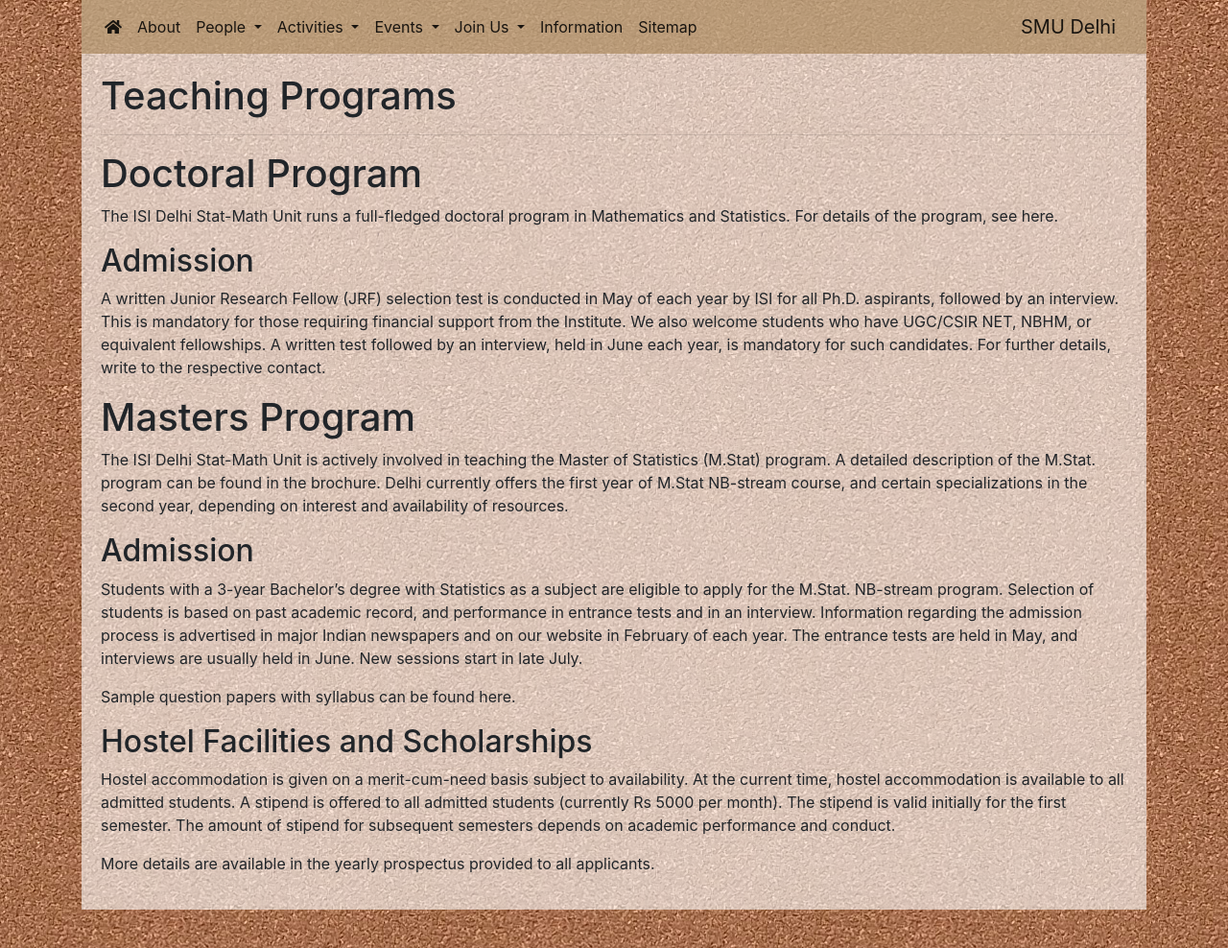
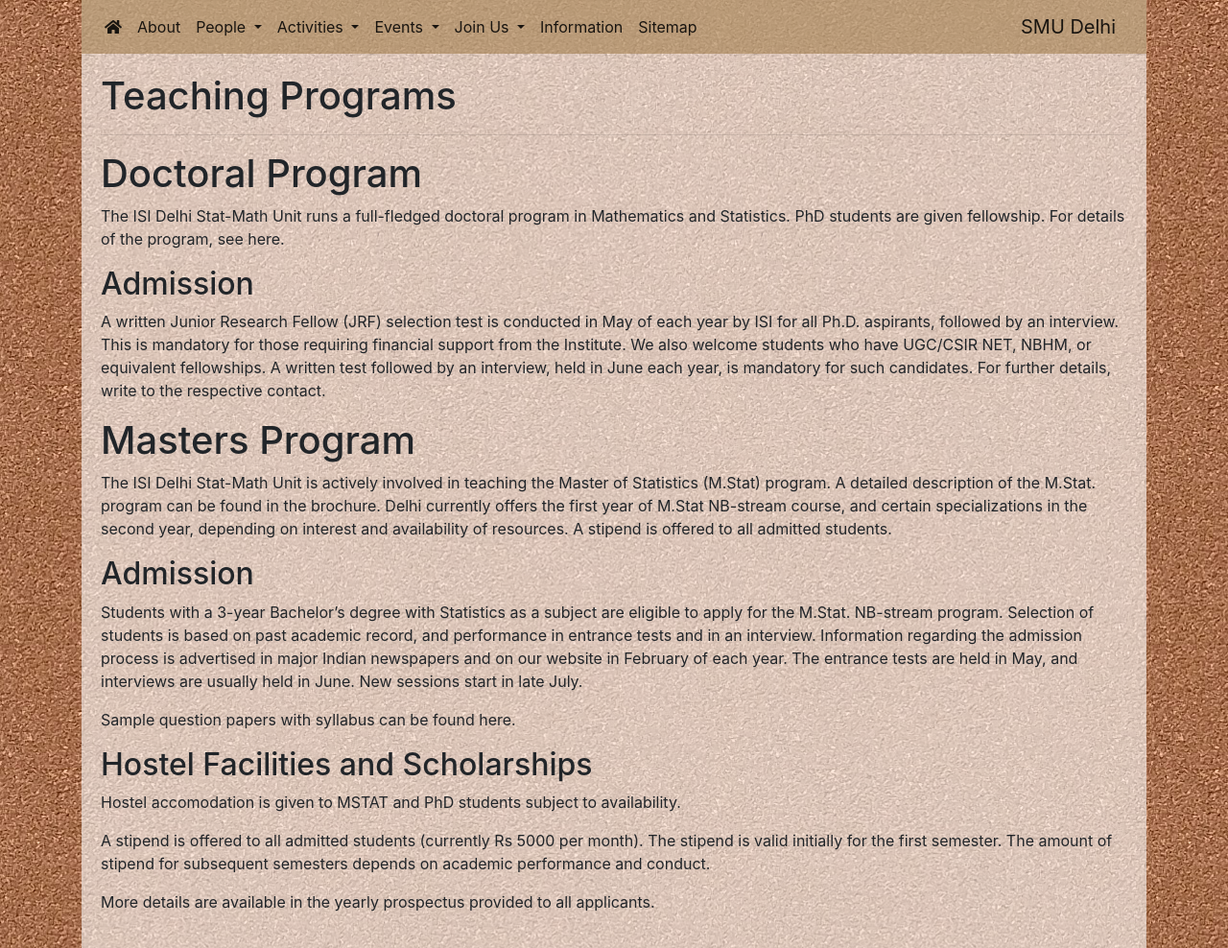
Before and after one commit to isid-smu/isid-smu.github.io, a Jekyll site: the page built from teaching.md, in a window 1280 px wide. Shown: the whole page at 96% size. Built offline with Jekyll 4.4.1, drawn with Linux system fonts in a browser that asks for light colours; nearby versions of some CDN libraries.

Commit message:
Update teaching.md

```diff
--- a/teaching.md
+++ b/teaching.md
@@ -8,7 +8,7 @@
 # Doctoral Program
 
 The ISI Delhi Stat-Math Unit runs a full-fledged doctoral program in
-Mathematics and Statistics. For details of the program, see here.
+Mathematics and Statistics. PhD students are given fellowship. For details of the program, see here.
 
 ## Admission
 
@@ -28,6 +28,7 @@
 the first year of M.Stat NB-stream course, and certain specializations
 in the second year, depending on interest and availability of
 resources.
+A stipend is offered to all admitted students.
 
 ## Admission
 
@@ -43,12 +44,11 @@
 
 ## Hostel Facilities and Scholarships
 
-Hostel accommodation is given on a merit-cum-need basis subject to
-availability. At the current time, hostel accommodation is available
-to all admitted students. A stipend is offered to all admitted
-students (currently Rs 5000 per month). The stipend is valid initially
-for the first semester. The amount of stipend for subsequent semesters
-depends on academic performance and conduct.
+Hostel accomodation is given to MSTAT and PhD students subject to availability.
+
+A stipend is offered to all admitted students (currently Rs 5000 per month).
+The stipend is valid initially for the first semester. The amount of stipend
+for subsequent semesters depends on academic performance and conduct.
 
 More details are available in the yearly prospectus provided to all
 applicants.
```
